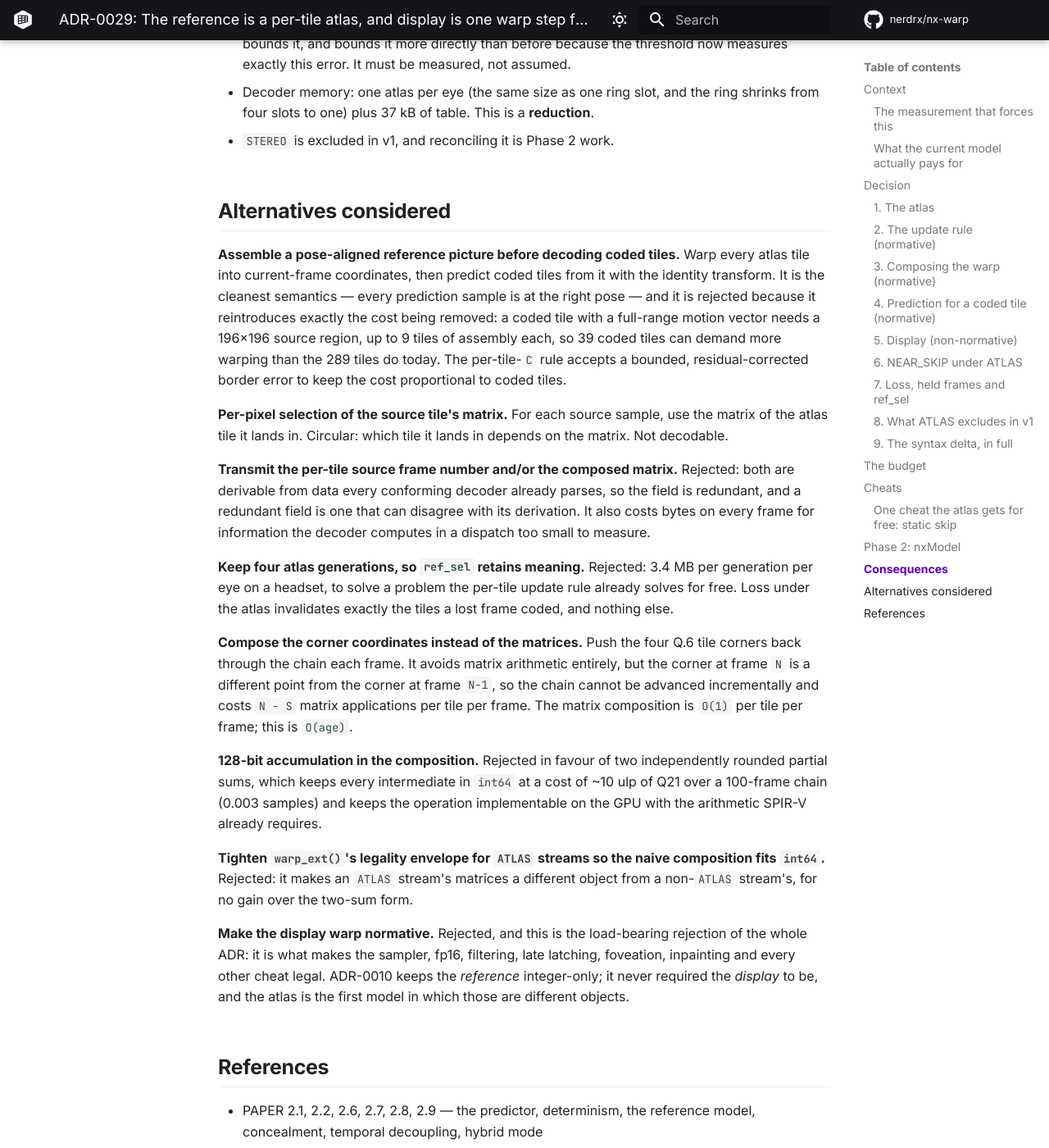
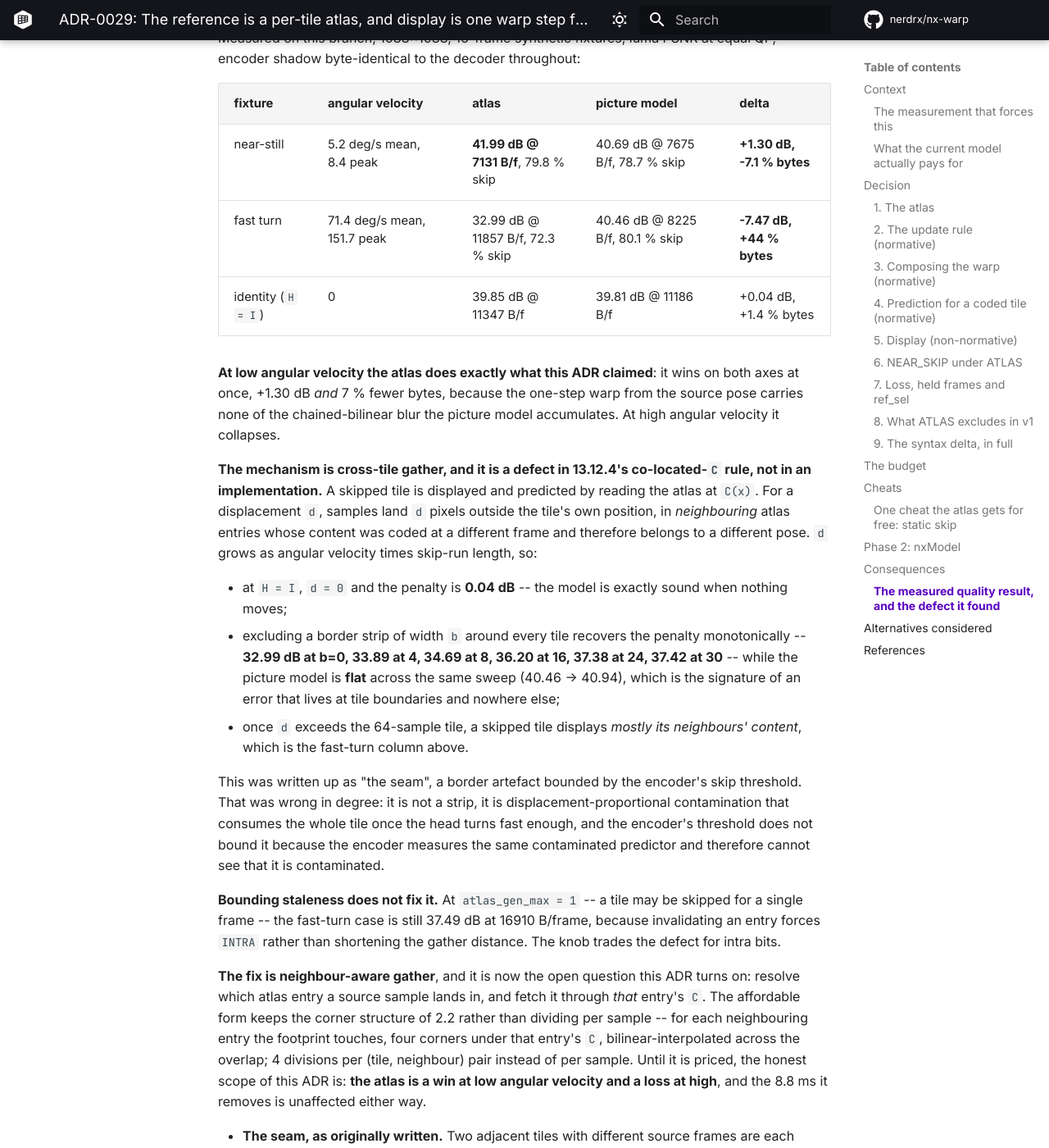
Before and after one commit to nerdrx/nx-warp, an MkDocs documentation site: the page built from docs/adr/0029-atlas-reference.md, in a window 1280 px wide and 1400 px high, scrolled down 14963 px. Shown: the whole window at 82% size. Built offline with MkDocs 1.6.1 and Material for MkDocs 9.7.7, drawn with Linux system fonts in a browser that asks for light colours; comment, search, counter and statistics services are not loaded; some of the changed text lies outside the part shown.

Commit message:
adr-0029: the quality result attributed -- cross-tile gather, not staleness
The penalty is measured, attributed, and it reverses the conclusion depending
on how fast the head turns.

    fixture      angular velocity     atlas                picture
    near-still   5.2 deg/s mean       41.99 dB  7131 B/f   40.69 dB  7675 B/f
    fast turn    71.4 deg/s mean      32.99 dB 11857 B/f   40.46 dB  8225 B/f
    identity     0                    39.85 dB 11347 B/f   39.81 dB 11186 B/f

At low angular velocity the atlas does what the ADR claimed: +1.30 dB AND 7 %
fewer bytes at the same time, because the one-step warp from the source pose
carries none of the chained-bilinear blur.  At high angular velocity it loses
7.5 dB and 44 % bytes.

The mechanism is CROSS-TILE GATHER and it is a defect in 13.12.4's co-located-C
rule, not in a helper.  A skipped tile reads the atlas at C(x); for a
displacement d those samples land d pixels outside its own position, in
neighbouring entries coded at other frames and therefore at other poses.
Three measurements pin it:

  * at H = I the displacement is zero and the penalty is 0.04 dB -- the model
    is exactly sound when nothing moves;
  * excluding a border strip of width b recovers it monotonically, 32.99 dB at
    b=0 through 37.42 at b=30, while the PICTURE model is flat over the same
    sweep (40.46 -> 40.94): an error that lives at tile boundaries and nowhere
    else;
  * atlas_gen_max = 1 does NOT fix it (37.49 dB, 16910 B/f), because
    invalidating an entry forces INTRA rather than shortening the gather.

"The seam" was written up as a border strip bounded by the encoder's skip
threshold.  Wrong in degree: it is displacement-proportional contamination that
consumes the whole tile once d exceeds 64 samples, and the threshold cannot
bound it because the encoder measures the same contaminated predictor and
cannot see that it is contaminated.

The fix is neighbour-aware gather -- resolve which entry a sample lands in and
fetch through THAT entry's C -- in the corner-preserving form, four corners per
(tile, neighbour) pair rather than a divide per sample.  Not yet priced.

The 8.8 ms the atlas removes is unaffected either way.

Co-Authored-By: Claude Fable 5.1 <noreply@anthropic.com>

```diff
--- a/docs/adr/0029-atlas-reference.md
+++ b/docs/adr/0029-atlas-reference.md
@@ -520,12 +520,68 @@ None of this enters the v1 syntax. The reserved fields are the whole of the forw
 * Concealment code disappears under `ATLAS`. So does `ref_sel` and the replay in
   `nxvc_encoder_set_received_tiles`, replaced by a one-deep per-tile undo.
 * Skip decisions should hold longer, because the encoder now measures a one-step warp instead of a
-  chained one and there is no accumulating resampling blur. **This is the expected result and it is
-  not yet measured.** Phase 2 of this work measures bytes per frame and PSNR of the *displayed*
+  chained one and there is no accumulating resampling blur. **Measured: true at low angular
+  velocity** (79.8 % skip at +1.30 dB and -7.1 % bytes), **false at high** (72.3 % skip against the
+  picture model's 80.1 %), for the reason set out above. Phase 2 of this work measures bytes per frame and PSNR of the *displayed*
   picture against the old model, on the same clips at the same bytes. If skip runs do not lengthen,
   the model still wins on GPU time and loses nothing on rate; if displayed PSNR falls, the seam
   effect below is why.
-* **The new artefact is the seam.** Two adjacent tiles with different source frames are each
+### The measured quality result, and the defect it found
+
+Measured on this branch, 1088x1088, 16-frame synthetic fixtures, luma PSNR at
+equal QP, encoder shadow byte-identical to the decoder throughout:
+
+| fixture | angular velocity | atlas | picture model | delta |
+|---|---|---|---|---|
+| near-still | 5.2 deg/s mean, 8.4 peak | **41.99 dB @ 7131 B/f**, 79.8 % skip | 40.69 dB @ 7675 B/f, 78.7 % skip | **+1.30 dB, -7.1 % bytes** |
+| fast turn | 71.4 deg/s mean, 151.7 peak | 32.99 dB @ 11857 B/f, 72.3 % skip | 40.46 dB @ 8225 B/f, 80.1 % skip | **-7.47 dB, +44 % bytes** |
+| identity (`H = I`) | 0 | 39.85 dB @ 11347 B/f | 39.81 dB @ 11186 B/f | +0.04 dB, +1.4 % bytes |
+
+**At low angular velocity the atlas does exactly what this ADR claimed**: it
+wins on both axes at once, +1.30 dB *and* 7 % fewer bytes, because the one-step
+warp from the source pose carries none of the chained-bilinear blur the picture
+model accumulates. At high angular velocity it collapses.
+
+**The mechanism is cross-tile gather, and it is a defect in 13.12.4's
+co-located-`C` rule, not in an implementation.** A skipped tile is displayed and
+predicted by reading the atlas at `C(x)`. For a displacement `d`, samples land
+`d` pixels outside the tile's own position, in *neighbouring* atlas entries
+whose content was coded at a different frame and therefore belongs to a
+different pose. `d` grows as angular velocity times skip-run length, so:
+
+* at `H = I`, `d = 0` and the penalty is **0.04 dB** -- the model is exactly
+  sound when nothing moves;
+* excluding a border strip of width `b` around every tile recovers the penalty
+  monotonically -- **32.99 dB at b=0, 33.89 at 4, 34.69 at 8, 36.20 at 16,
+  37.38 at 24, 37.42 at 30** -- while the picture model is **flat** across the
+  same sweep (40.46 -> 40.94), which is the signature of an error that lives at
+  tile boundaries and nowhere else;
+* once `d` exceeds the 64-sample tile, a skipped tile displays *mostly its
+  neighbours' content*, which is the fast-turn column above.
+
+This was written up as "the seam", a border artefact bounded by the encoder's
+skip threshold. That was wrong in degree: it is not a strip, it is
+displacement-proportional contamination that consumes the whole tile once the
+head turns fast enough, and the encoder's threshold does not bound it because
+the encoder measures the same contaminated predictor and therefore cannot see
+that it is contaminated.
+
+**Bounding staleness does not fix it.** At `atlas_gen_max = 1` -- a tile may be
+skipped for a single frame -- the fast-turn case is still 37.49 dB at
+16910 B/frame, because invalidating an entry forces `INTRA` rather than
+shortening the gather distance. The knob trades the defect for intra bits.
+
+**The fix is neighbour-aware gather**, and it is now the open question this ADR
+turns on: resolve which atlas entry a source sample lands in, and fetch it
+through *that* entry's `C`. The affordable form keeps the corner structure of
+2.2 rather than dividing per sample -- for each neighbouring entry the
+footprint touches, four corners under that entry's `C`, bilinear-interpolated
+across the overlap; 4 divisions per (tile, neighbour) pair instead of per
+sample. Until it is priced, the honest scope of this ADR is: **the atlas is a
+win at low angular velocity and a loss at high**, and the 8.8 ms it removes is
+unaffected either way.
+
+* **The seam, as originally written.** Two adjacent tiles with different source frames are each
   individually correctly reprojected, so static distant content is seamless. They diverge on moving
   content and on near parallax, growing with the age difference — a tile coded 30 frames ago beside
   one coded this frame, during a fast turn. The encoder's skip threshold bounds it, and bounds it
```
